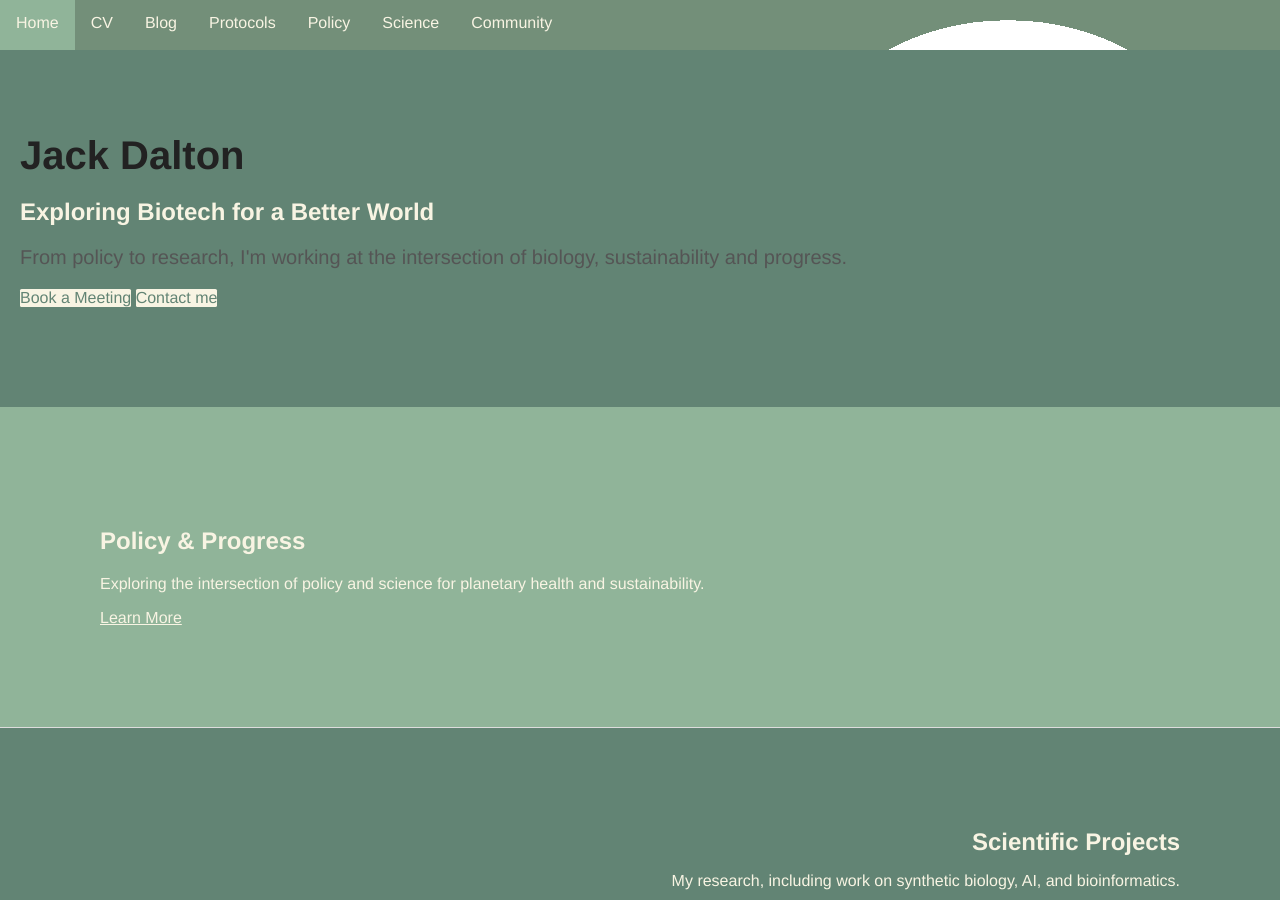
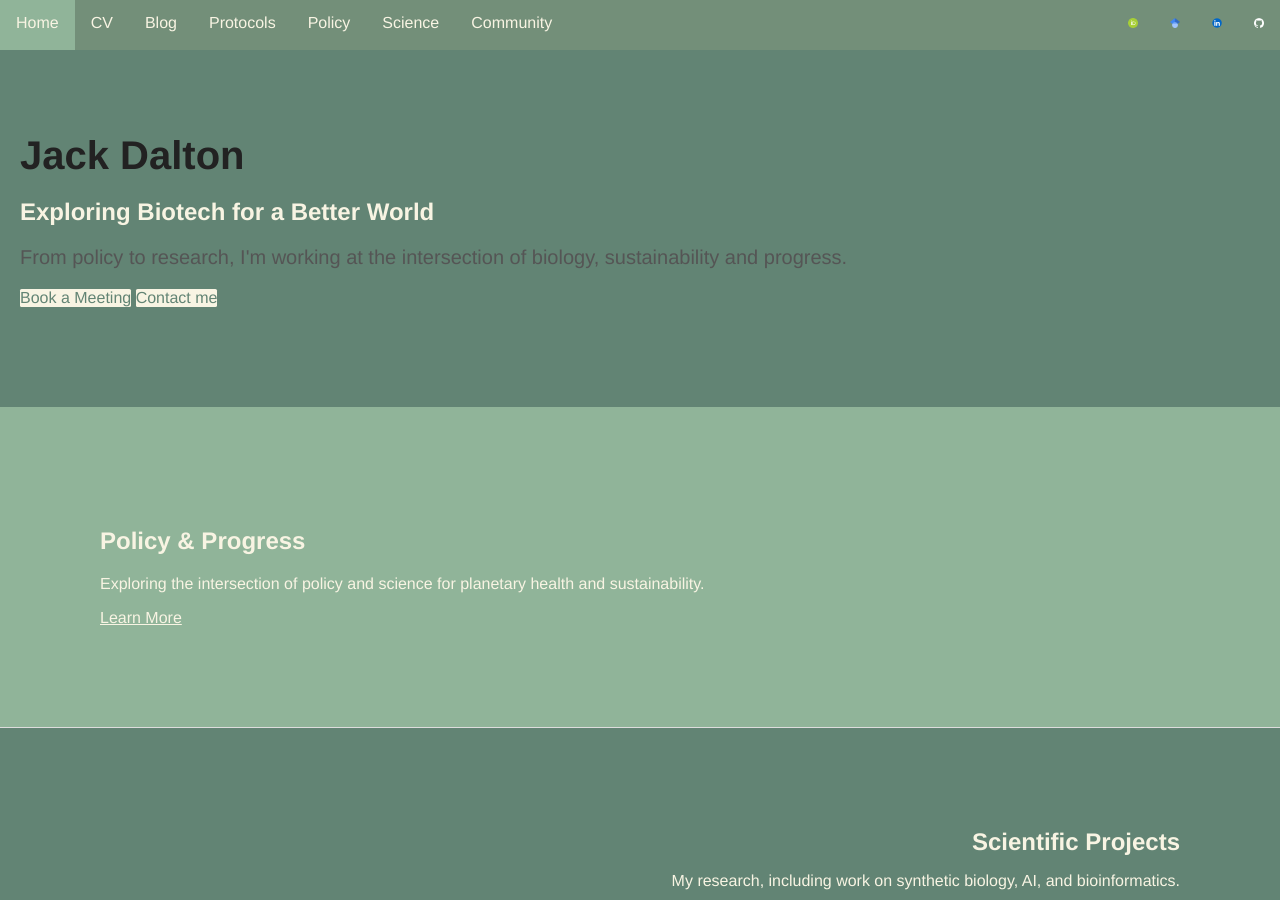
Before and after one commit to JackATDalton/JackATDalton.github.io, a Jekyll site: the page built from index.html, in a window 1280 px wide and 900 px high. Built offline with Jekyll 4.4.1, drawn with Linux system fonts in a browser that asks for light colours; some web fonts are replaced.

Commit message:
trying to make icons in nav bar smaller

```diff
--- a/stylesheets/style.css
+++ b/stylesheets/style.css
@@ -46,6 +46,13 @@ nav li a
 nav li a:hover
 {
   background-color: #90b499;
+}
+
+.icon
+{
+  height: 10px;
+  width: 100%
+
 }
 
 body
@@ -161,12 +168,6 @@ h2
   padding: 1% 3%;
 }
 
-.icon
-{
-  height: 10px;
-  width: 100%
-
-}
 
 .section-icon
 {
```
